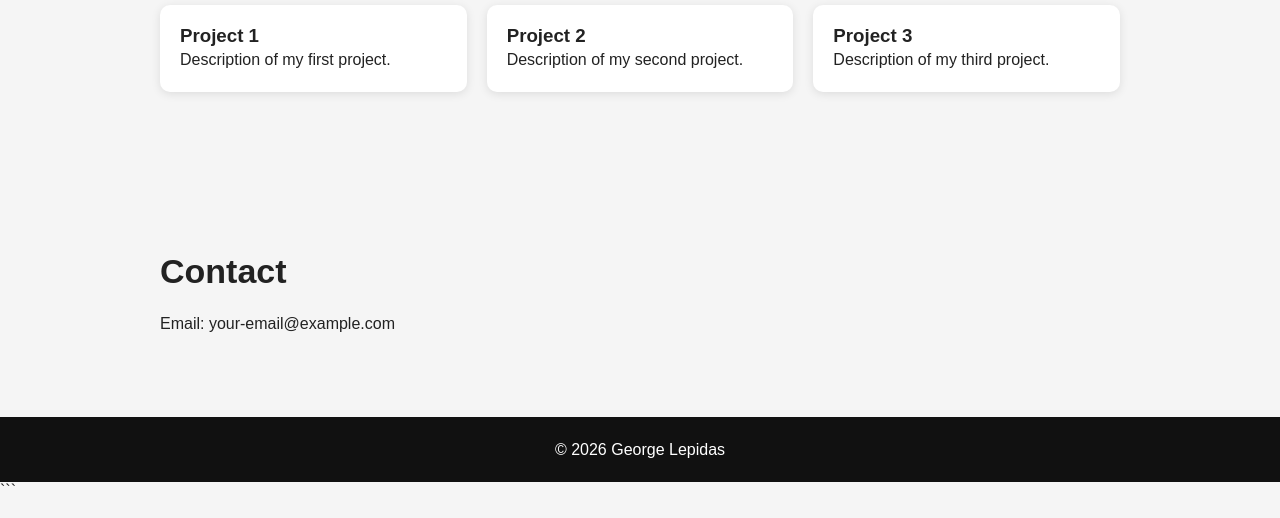
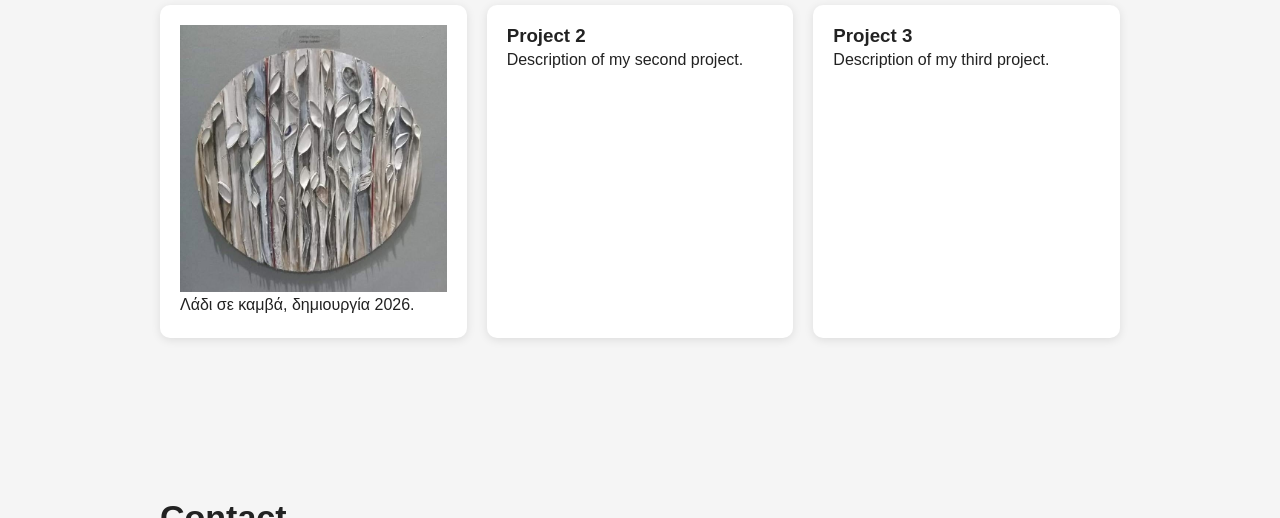
Before and after one commit to GeorgeLepidas/George-Lepidas, a plain HTML site: page index.html in a window 1280 px wide. Shown: the part 614-1132 px from the top of the page. Drawn offline with Linux system fonts and the light colour scheme.

Commit message:
Update Project 1 details in index.html

```diff
--- a/index.html
+++ b/index.html
@@ -123,8 +123,8 @@ my work and my projects.
 <div class="gallery">
 
 <div class="card">
-<h3>Project 1</h3>
-<p>Description of my first project.</p>
+<img src="χωρίς τίτλο 1.jpg" width="100%">
+<p>Λάδι σε καμβά, δημιουργία 2026.</p>
 </div>
 
 <div class="card">
```
